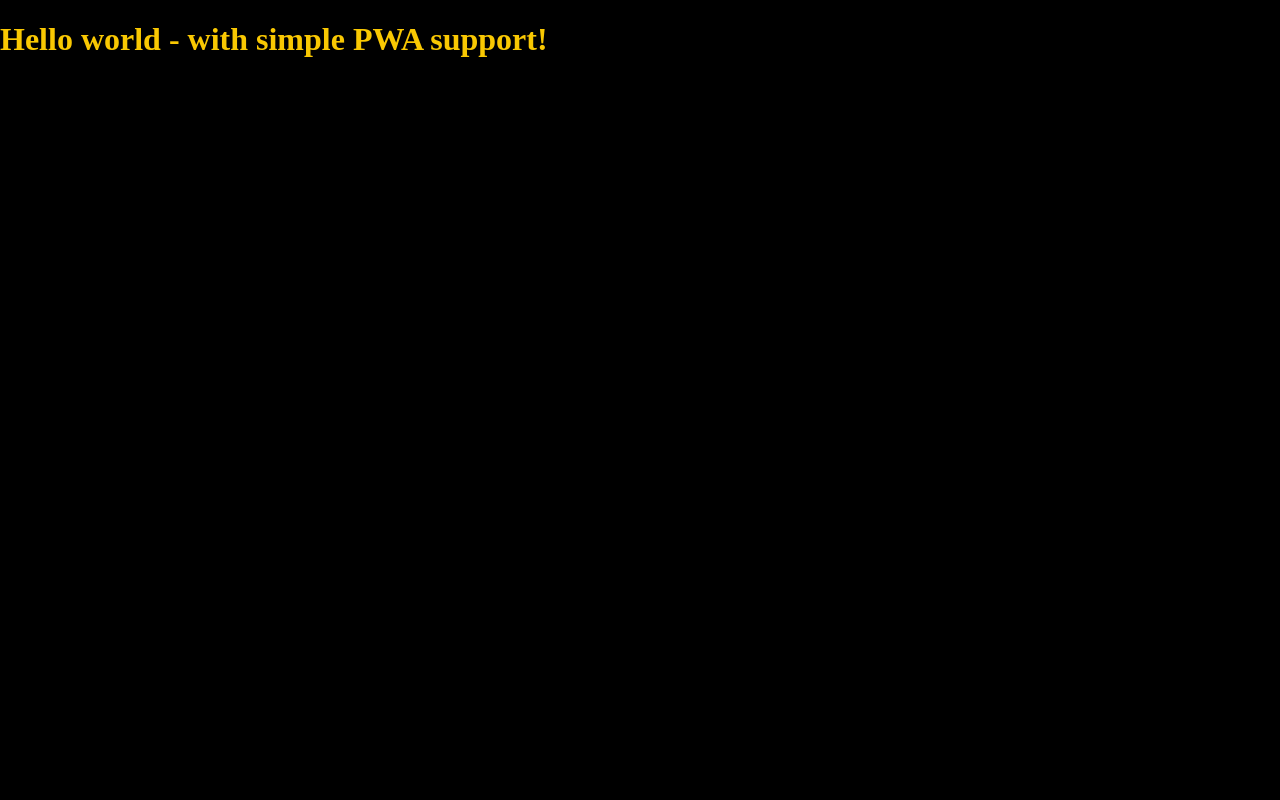
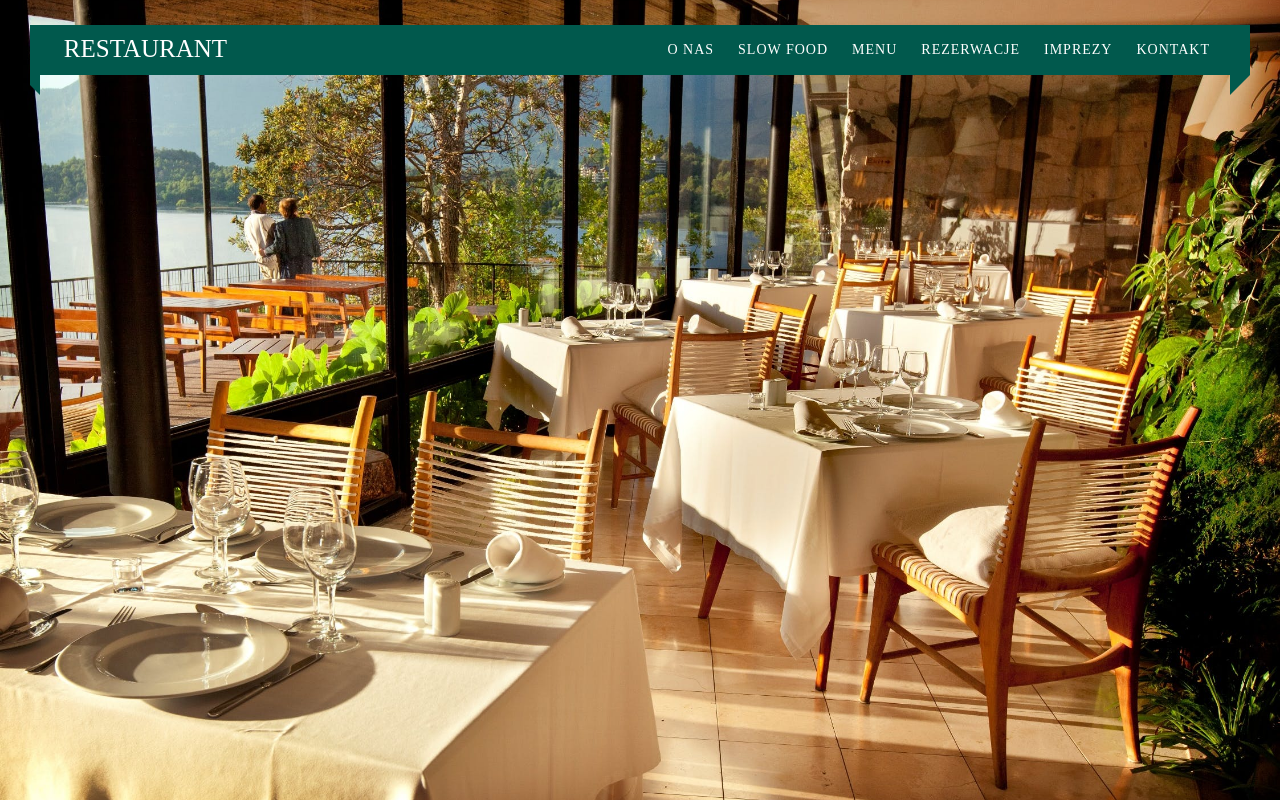
Before and after one commit to mariuszrukowicz/Restaurant, a website: page src/content/index.html in a window 1280 px wide. Drawn offline with nearby package versions, Linux system fonts and the light colour scheme; files that its build step writes are made by us from their sources; files whose address does not match are found by name.

Commit message:
feat: add navigation styles

```diff
--- a/src/content/index.html
+++ b/src/content/index.html
@@ -4,7 +4,7 @@
     <meta charset="UTF-8" />
     <meta name="viewport" content="width=device-width, initial-scale=1.0" />
     <meta http-equiv="X-UA-Compatible" content="ie=edge" />
-    <title>Site title</title>
+    <title>Restaurant</title>
     <meta name="description" content="Description" />
 
     <!-- Title -->
@@ -23,7 +23,20 @@
     <link rel="stylesheet" href="css/main.css" />
   </head>
   <body>
-    <h1>Hello world - with simple PWA support!</h1>
+    <div class="custom-padding">
+<nav>
+  <div class="logo">Restaurant</div>
+  <ul class="menu-area">
+    <li><a href="#">O nas</a></li>
+    <li><a href="#">Slow food</a></li>
+    <li><a href="#">Menu</a></li>
+    <li><a href="#">Rezerwacje</a></li>
+    <li><a href="#">Imprezy</a></li>
+    <li><a href="#">Kontakt</a></li>
+
+  </ul>
+</nav>
+    </div>
 
     <script src="js/main.js"></script>
   </body>
--- a/src/scss/_variables.scss
+++ b/src/scss/_variables.scss
@@ -1,2 +1,3 @@
 $violet: #000;
 $yellow: #F9C802;
+$darkgreen: rgb(1, 89, 77)
--- a/src/scss/main.scss
+++ b/src/scss/main.scss
@@ -1,5 +1,6 @@
 @import "_normalize";
 @import "_variables";
+@import "navigation";
 
 
 html {
@@ -8,9 +9,19 @@ html {
 
 *, *:before, *:after {
   box-sizing: inherit;
+  margin: 0;
+  padding: 0;
+  -webkit-box-sizing: border-box;
+  -moz-box-sizing: border-box;
+  box-sizing: border-box;
+
 }
 
 body {
-  color: $yellow;
-  background: $violet;
+
+  background:url(../assets/img/nav_background.jpg);
+  -webkit-backdrop-size:cover;
+  background-size: cover;
+  background-position: center center;
+  height: 100vh;
 }
--- /dev/null
+++ b/src/scss/navigation.scss
@@ -0,0 +1,72 @@
+.menu-area li a{
+    text-decoration: none;
+    color: #fff;
+    letter-spacing: 1px;
+    text-transform: uppercase;
+    display: block;
+    padding: 0 25 px;
+    font-size: 14px;
+    line-height: 30px;
+    position: relative;
+    z-index: 1;
+    margin-right: 20px;
+
+}
+.menu-area li{
+    list-style: none;
+    display:inline-block;
+}
+.custom-padding{
+padding-top:25px;
+}
+nav{
+    position: relative;
+    padding: 10px 20px 10px 10px;
+    text-align: right;
+    z-index: 1;
+    background: $darkgreen;
+    margin: 0 auto;
+    width: calc(100% - 60px);
+
+}
+.logo{
+    width: 15%;
+    float: left;
+    text-transform: uppercase;
+    color: #fff;
+    font-size: 25px;
+    text-align: left;
+    padding-left: 2%;
+
+}
+.menu-area li a:hover{
+    background: tomato;
+    color: #fff;
+
+}
+nav:before{
+position: absolute;
+content: '';
+left: 0;
+top: 100%;
+border-top: 10px solid $darkgreen;
+border-right: 10px solid $darkgreen;
+border-left: 10px solid trasparent;
+border-bottom: 10px solid transparent;
+
+
+
+}
+nav:after{
+    position: absolute;
+    content: '';
+    right: 0;
+    top: 100%;
+    border-top: 10px solid $darkgreen;
+    border-right: 10px solid transparent;
+    border-left: 10px solid $darkgreen;
+    border-bottom: 10px solid transparent;
+
+
+
+    }
```
Also changed, not shown: src/assets/img/nav_background.jpg (added).
